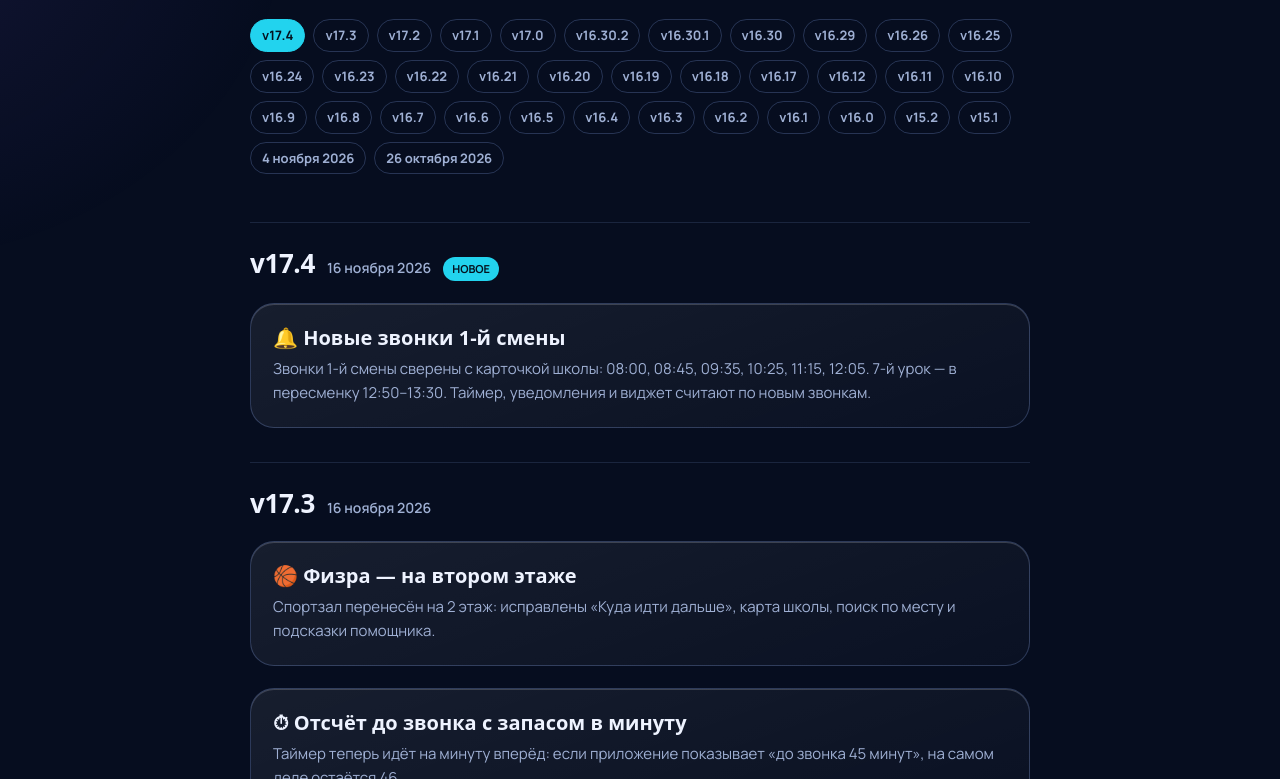
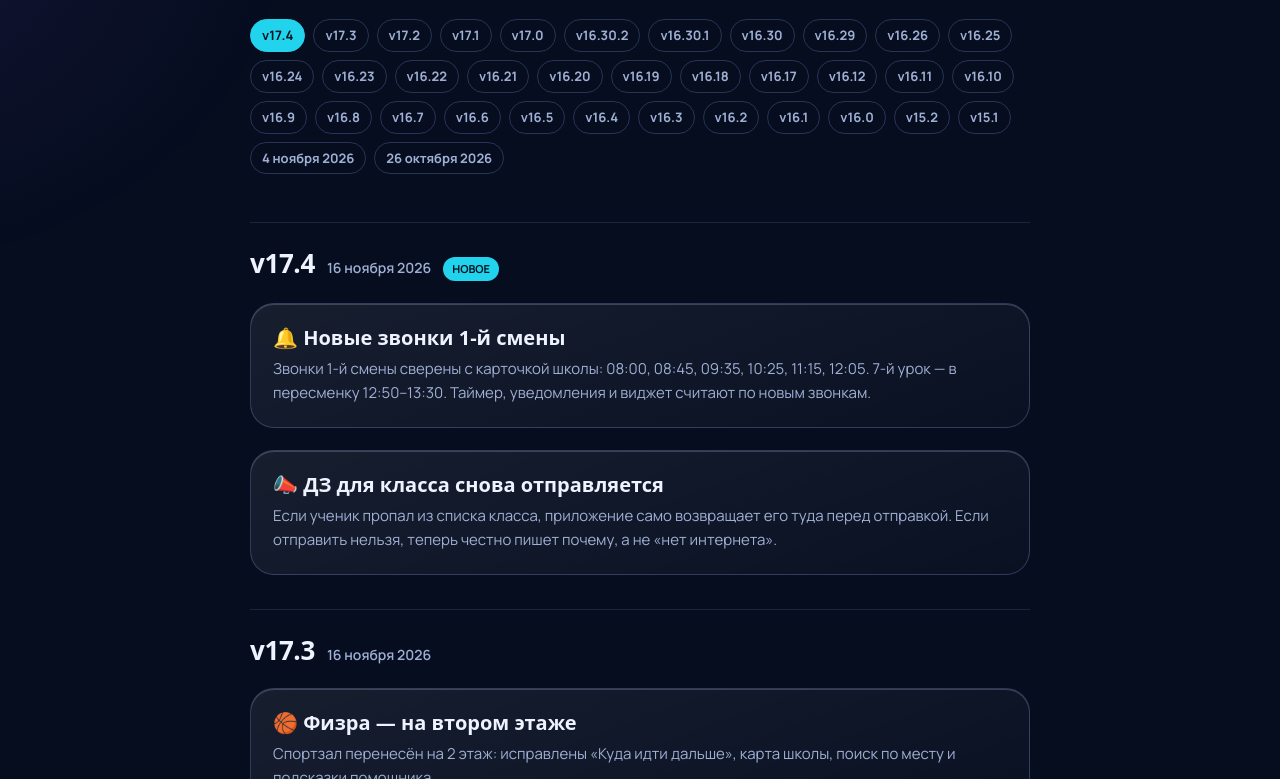
Before and after one commit to kafeevbogdan347-ui/asosh-timer-site, a plain HTML site: page updates/index.html in a window 1280 px wide. Shown: the part 321-1100 px from the top of the page. Drawn offline with Linux system fonts and the light colour scheme; a web font is replaced by a local one.

Commit message:
Обновления: v17.4 — ДЗ для класса
Co-Authored-By: Claude Opus 5.5 <noreply@anthropic.com>
Claude-Session: https://claude.ai/code/session_01AqTnUSFQELoASavh24haQy

```diff
--- a/updates/index.html
+++ b/updates/index.html
@@ -84,6 +84,10 @@
         <div class="feature">
           <h3>🔔 Новые звонки 1-й смены</h3>
           <p>Звонки 1-й смены сверены с карточкой школы: 08:00, 08:45, 09:35, 10:25, 11:15, 12:05. 7-й урок — в пересменку 12:50–13:30. Таймер, уведомления и виджет считают по новым звонкам.</p>
+        </div>
+        <div class="feature">
+          <h3>📣 ДЗ для класса снова отправляется</h3>
+          <p>Если ученик пропал из списка класса, приложение само возвращает его туда перед отправкой. Если отправить нельзя, теперь честно пишет почему, а не «нет интернета».</p>
         </div>
       </section>
 
```
